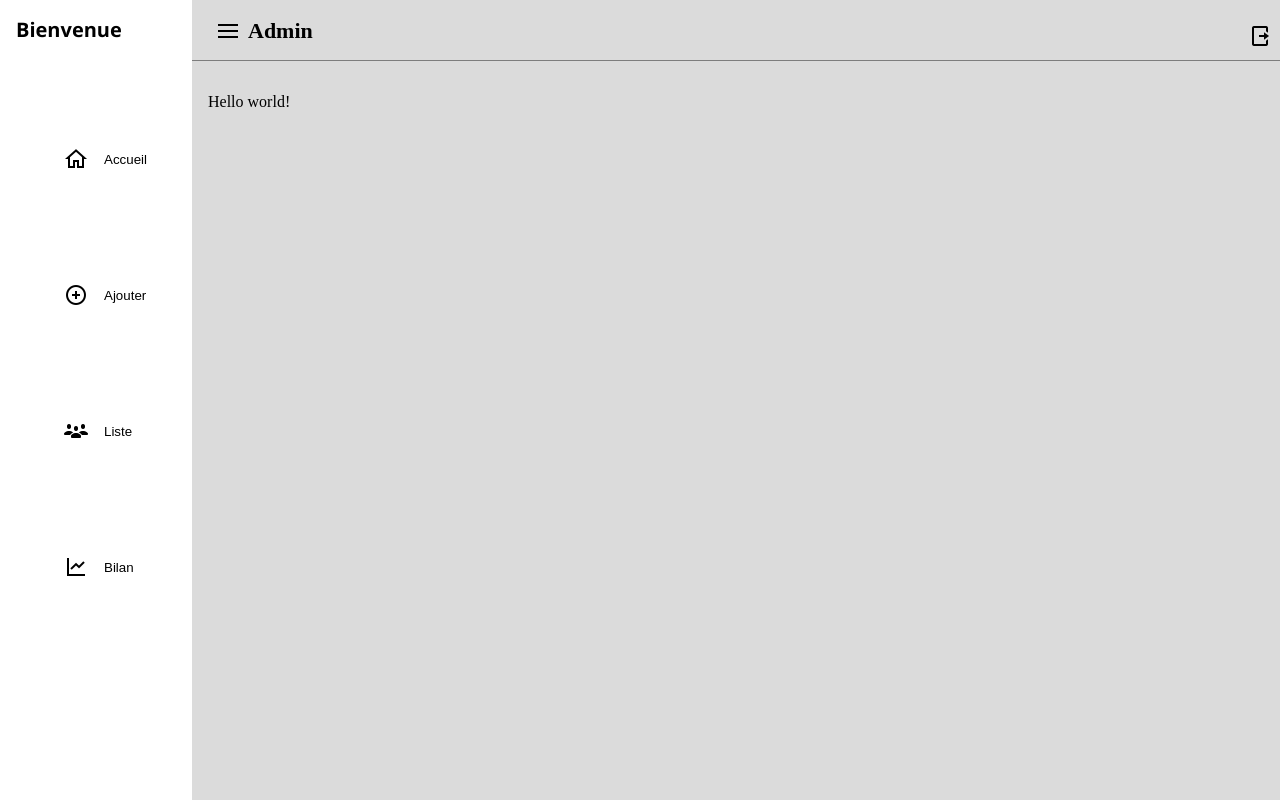
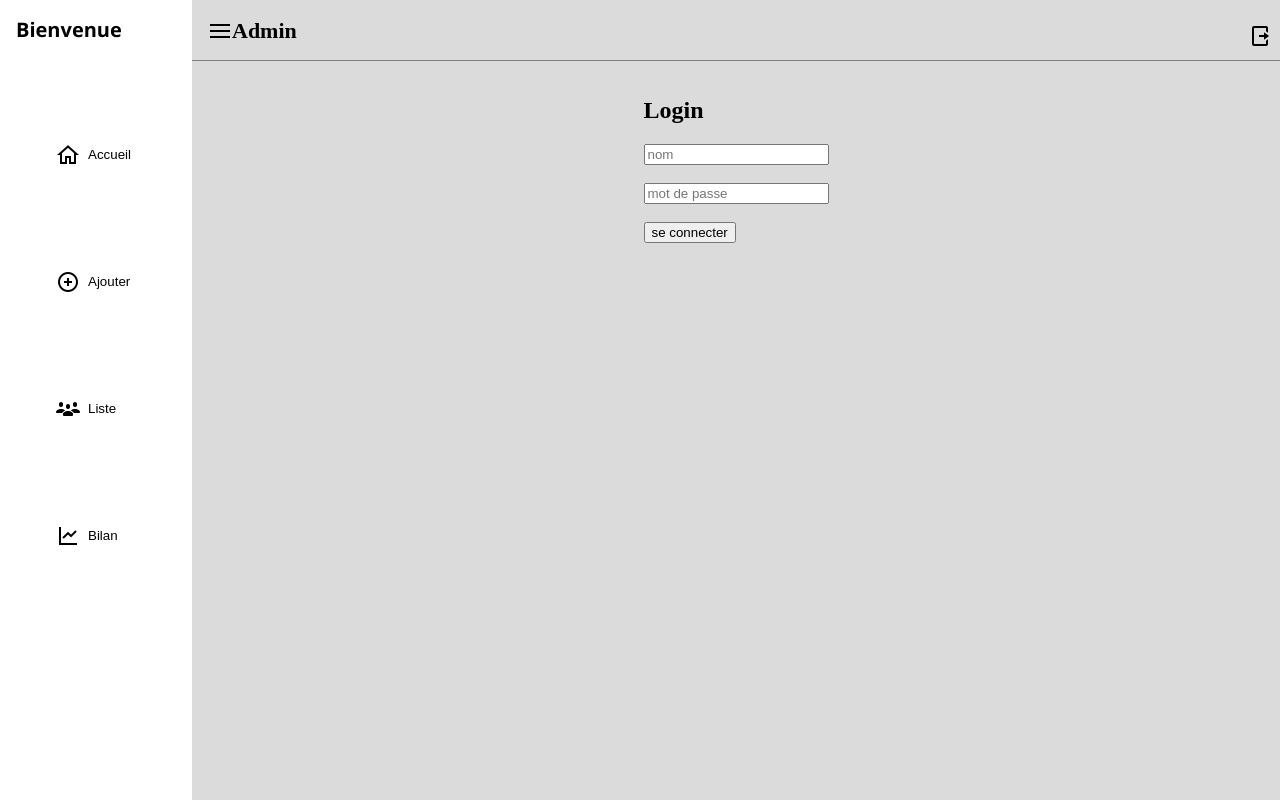
Before and after one commit to Ratsi0ry/Projet-SPA, a Vue app: page / in a window 1280 px wide. Built offline with nearby package versions, Linux system fonts and the light colour scheme.

Commit message:
login page

```diff
--- a/src/App.vue
+++ b/src/App.vue
@@ -13,7 +13,7 @@
   </aside>
 
   <main class="content">
-    <header><h1><img src="/src/assets/image/icons8-menu-24.png" style="background-color: #dbdbdb;">Admin</h1>
+    <header><h1><img src="/src/assets/image/icons8-menu-24.png">Admin</h1>
       <p><img src="/src/assets/image/icons8-sortie-24.png" class="logOut_btn" ></p>
     </header>
     <section class="dashboard-grid">
@@ -102,6 +102,10 @@ li {
     border-radius: 7px;
 }
 
+/*li:has(button) {
+  background-color: aqua;
+}*/
+
 li:hover {
   box-shadow: 0 4px 10px rgba(0, 0, 0, 0.637);
   border-radius: 7px;
@@ -113,7 +117,7 @@ li:hover {
     font-size: 20px;
 }
 
-.btnNav ,img{
+.btnNav {
   border: 0;
   background: #ffff;
   padding: 0.5rem;
@@ -124,6 +128,7 @@ h1 {
   padding: 1rem;
   align-items: center;
   display: flex;
+  background-color: #dbdbdb;
 }
 
 .logOut_btn {
--- a/src/components/Add.vue
+++ b/src/components/Add.vue
@@ -1,5 +1,11 @@
 <template>
-    <p>Hello bitch</p>
+    <h2>Login</h2>
+    <form action="login">
+        <input type="text" v-model="name" required>
+        <input type="password" v-model="psswd" required>
+        <button @click="connect">se connecter</button>
+    </form>
 </template>
 <script></script>
-<style scoped></style>
+<style scoped>
+</style>
--- a/src/components/Home.vue
+++ b/src/components/Home.vue
@@ -1,10 +1,22 @@
 <template>
-    <div>
-        <p>Hello world!</p>
+    <div  class="init">
+        <form action="login" class="logPage">
+            <h2>Login</h2>
+            <input type="text" placeholder="nom"><br><br>
+            <input type="password" placeholder="mot de passe"><br><br>
+            <button @click="connect" class="submitStyle">se connecter</button>
+        </form>
     </div>
 </template>
-
 <script></script>
 
 <style scoped>
+    .init {
+        justify-content: center;
+        display: flex;
+        align-items: center;
+    }
+    .submitStyle{
+
+    }
 </style>
```
